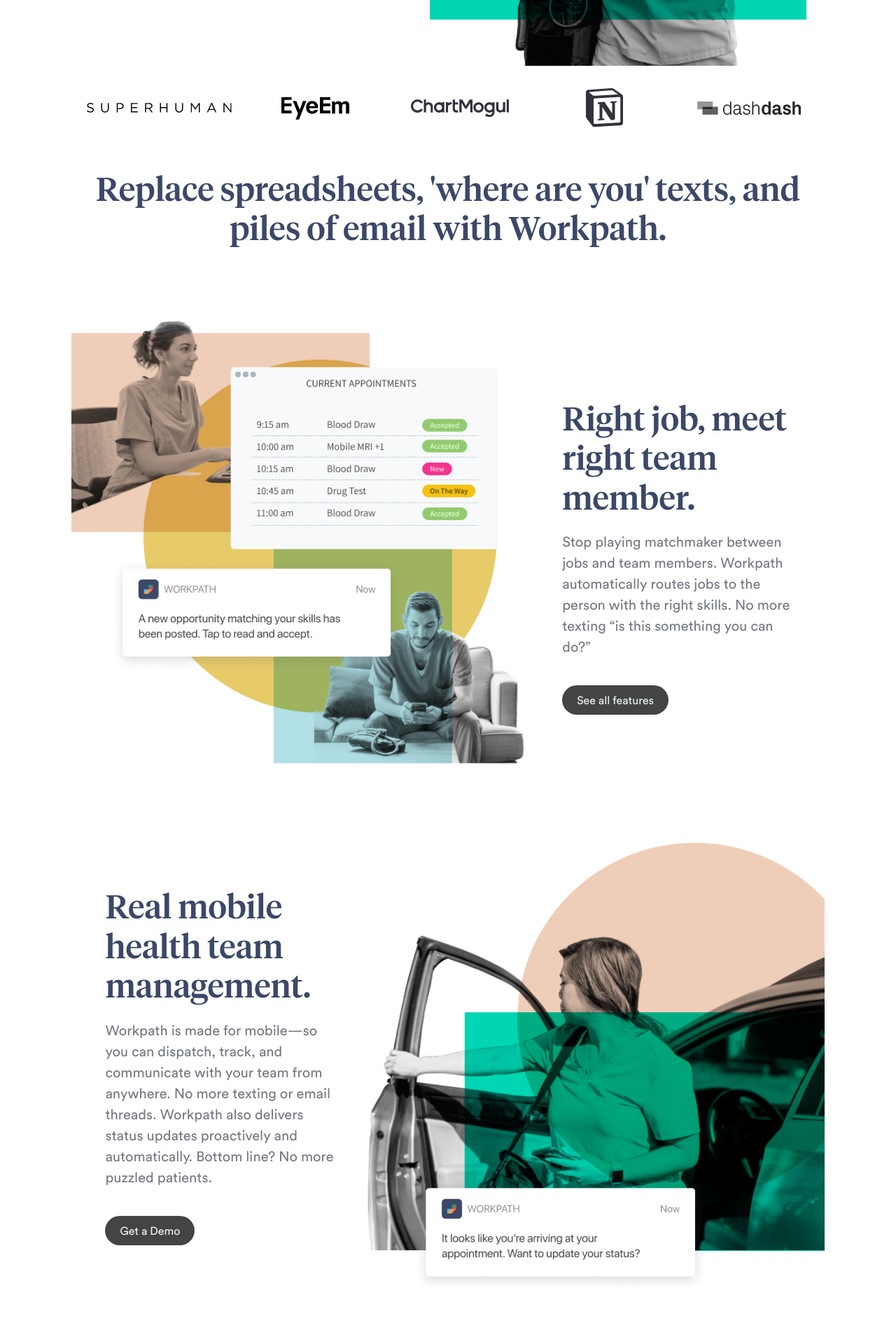
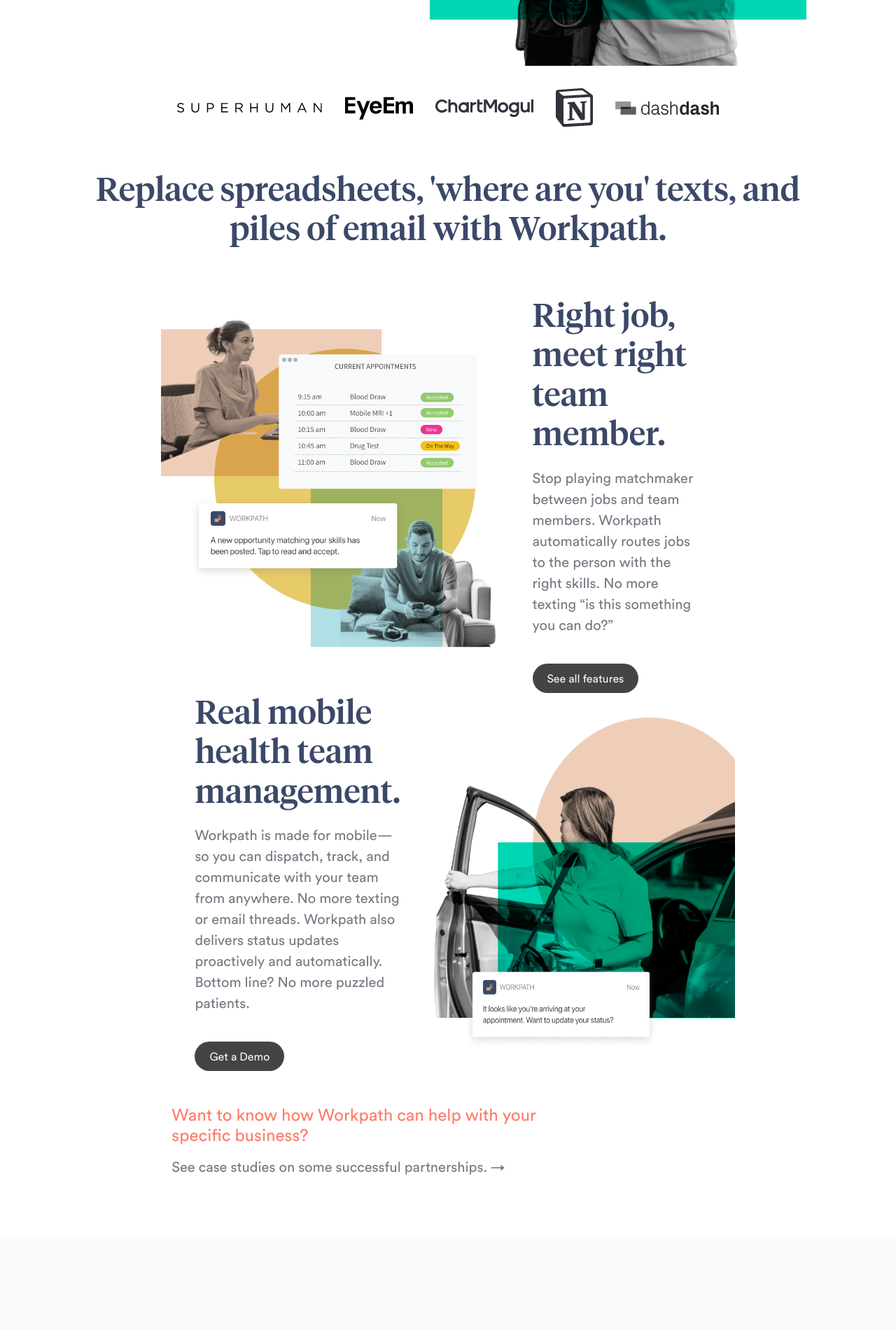
Before and after one commit to nickmjones/workpath.co, a Next.js app: page / in a window 1280 px wide. Shown: the part 520-2420 px from the top of the page at 70% size. Built offline with nearby package versions, Linux system fonts and the light colour scheme.

Commit message:
Styling fixes

```diff
--- a/styles/modules/index.module.scss
+++ b/styles/modules/index.module.scss
@@ -8,6 +8,7 @@
   min-height: 480px;
   flex-flow: column wrap;
   background-color: white;
+  max-width: map-get($breakpoints, lg);
 
   @include respond-to(md) {
     flex-flow: row wrap;
@@ -53,6 +54,8 @@
   grid-column: 1/13;
   display: flex;
   flex-flow: column wrap;
+  max-width: map-get($breakpoints, lg);
+  margin: auto;
 
   @include respond-to(md) {
     grid-column: 2/12;
@@ -76,6 +79,8 @@
 .deck {
   grid-column: 1 / -1;
   padding: 2rem;
+  max-width: map-get($breakpoints, lg);
+  margin: auto;
 
   @include respond-to(md) {
     grid-column: 2/12;
@@ -94,6 +99,7 @@
   flex-flow: column;
   margin-bottom: 2rem;
   padding: 1rem;
+  max-width: map-get($breakpoints, lg);
 
   @include respond-to(md) {
     grid-column: 3/11;
@@ -115,6 +121,7 @@
   background-color: #f8f9fa;
   padding: 6rem 2rem;
 }
+
 .statsContent {
   padding: 2rem;
   grid-column: 1 / -1;
@@ -130,6 +137,8 @@
   flex-wrap: wrap;
   justify-content: center;
   overflow: hidden;
+  max-width: map-get($breakpoints, lg);
+  margin: auto;
 
   @include respond-to(md) {
     margin-bottom: 4rem;
```
